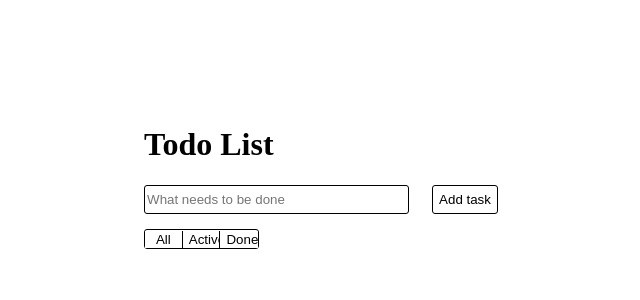
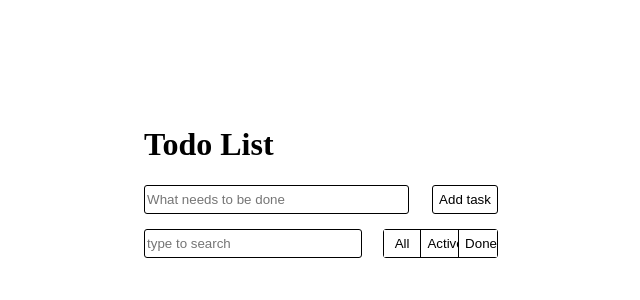
Before and after one commit to Sergey-dev10/Todo-Redux-ToolKit, a React (Create React App) app: page / in a window 1280 px wide. Shown: the top 300 px of the page, without its empty margins (319-959 px from the left). Built offline with nearby package versions, Linux system fonts and the light colour scheme.

Commit message:
feat: implement oportunity to search tasks

```diff
--- a/src/actions/actionTypes.js
+++ b/src/actions/actionTypes.js
@@ -3,4 +3,5 @@ export const actionTypes = {
   COMPLITE_TASK: 'COMPLITE_TASK',
   REMOVE_TASK: 'REMOVE_TASK',
   SET_FILTER: 'SET_FILTER',
+  SEARCH_TASK: 'SEARCH_TASK',
 };
--- a/src/actions/index.js
+++ b/src/actions/index.js
@@ -1,7 +1,7 @@
 import { actionTypes } from './actionTypes';
 
 const {
-  ADD_TASK, COMPLITE_TASK, REMOVE_TASK, SET_FILTER,
+  ADD_TASK, COMPLITE_TASK, REMOVE_TASK, SET_FILTER, SEARCH_TASK,
 } = actionTypes;
 
 export const addTask = (task) => ({
@@ -33,3 +33,8 @@ export const showADone = () => ({
   type: SET_FILTER,
   payload: 'SHOW_DONE',
 });
+
+export const searchTask = (text) => ({
+  type: SEARCH_TASK,
+  payload: text,
+});
--- a/src/components/Task/Task.js
+++ b/src/components/Task/Task.js
@@ -25,7 +25,6 @@ export const Task = ({
       <TextWrapper complition={isComplited}>{text}</TextWrapper>
       <ButtonsWrapper>
         <ButtonComplite
-          id={id}
           type="button"
           onClick={onComplite}
         >
--- a/src/components/TaskAddition/TaskAddition.js
+++ b/src/components/TaskAddition/TaskAddition.js
@@ -6,7 +6,7 @@ import { addTask } from '../../actions';
 
 export const TaskAddition = () => {
   const dispatch = useDispatch();
-  const tasks = useSelector((state) => state.todo);
+  const tasks = useSelector(({ todo }) => todo);
   const [inPutValue, setInputValue] = useState('');
   const onChangeInput = (event) => {
     const { value } = event.target;
--- a/src/components/TaskList/TaskList.js
+++ b/src/components/TaskList/TaskList.js
@@ -2,17 +2,23 @@ import React, { useState } from 'react';
 import { useSelector } from 'react-redux';
 import { Title } from '../Title';
 import { TaskAddition } from '../TaskAddition';
-import { TaskListWrapper } from './TaskList.styles';
+import { TaskListWrapper, SearchFilterWrapper } from './TaskList.styles';
 import { Task } from '../Task';
 import { TasksFilter } from '../TasksFilter';
+import { TaskSearch } from '../TaskSearch';
 
 export const TaskList = () => {
   let tasks = useSelector(({ todo }) => todo.todo);
   const currentFilter = useSelector(({ filterType }) => filterType.filterType);
+  const searchedText = useSelector(({ search }) => search.text);
+
   if (currentFilter === 'SHOW_ACTIVE') {
     tasks = tasks.filter((task) => task.isComplited === false);
   } else if (currentFilter === 'SHOW_DONE') {
     tasks = tasks.filter((task) => task.isComplited === true);
+  }
+  if (searchedText) {
+    tasks = tasks.filter((task) => task.text.includes(searchedText));
   }
 
   return (
@@ -27,7 +33,10 @@ export const TaskList = () => {
           text={task.text}
         />
       ))}
-      <TasksFilter tasks={tasks} />
+      <SearchFilterWrapper>
+        <TaskSearch />
+        <TasksFilter tasks={tasks} />
+      </SearchFilterWrapper>
     </TaskListWrapper>
   );
 };
--- a/src/components/TaskList/TaskList.styles.js
+++ b/src/components/TaskList/TaskList.styles.js
@@ -4,3 +4,8 @@ export const TaskListWrapper = styled.div`
     width: 28%;
     margin: 10% auto;
 `;
+
+export const SearchFilterWrapper = styled.div`
+    display: flex;
+    justify-content: space-between;
+`;
--- /dev/null
+++ b/src/components/TaskSearch/TaskSearch.js
@@ -0,0 +1,17 @@
+import React, { useState } from 'react';
+import { useDispatch } from 'react-redux';
+import { InputSearch } from './TaskSearch.styles';
+import { searchTask } from '../../actions';
+
+export const TaskSearch = () => {
+  const despatch = useDispatch();
+  const [InputValue, setInputValue] = useState('');
+  const onChangeInput = (event) => {
+    const text = event.target.value.trim();
+    setInputValue(text);
+    despatch(searchTask(text));
+  };
+  return (
+    <InputSearch type="text" placeholder="type to search" value={InputValue} onChange={onChangeInput} />
+  );
+};
--- /dev/null
+++ b/src/components/TaskSearch/TaskSearch.styles.js
@@ -0,0 +1,8 @@
+import styled from 'styled-components';
+
+export const InputSearch = styled.input`
+    width: 60%;
+    height: 25px;
+    border: 1px solid #000000;
+    border-radius: 3px;
+`;
--- /dev/null
+++ b/src/components/TaskSearch/index.js
@@ -0,0 +1 @@
+export * from './TaskSearch';
--- a/src/reducers/index.js
+++ b/src/reducers/index.js
@@ -1,8 +1,10 @@
 import { combineReducers } from 'redux';
 import { todoReducer } from './todoReducer';
 import { filterReducer } from './filterReducer';
+import { searchReducer } from './searchReducer';
 
 export const rootReducer = combineReducers({
   todo: todoReducer,
   filterType: filterReducer,
+  search: searchReducer,
 });
--- /dev/null
+++ b/src/reducers/searchReducer.js
@@ -0,0 +1,16 @@
+import { actionTypes } from '../actions/actionTypes';
+
+const initialState = {
+  text: '',
+};
+
+const { SEARCH_TASK } = actionTypes;
+
+export const searchReducer = (state = initialState, action) => {
+  switch (action.type) {
+    case SEARCH_TASK:
+      return { ...state, text: action.payload };
+    default:
+      return state;
+  }
+};
```
